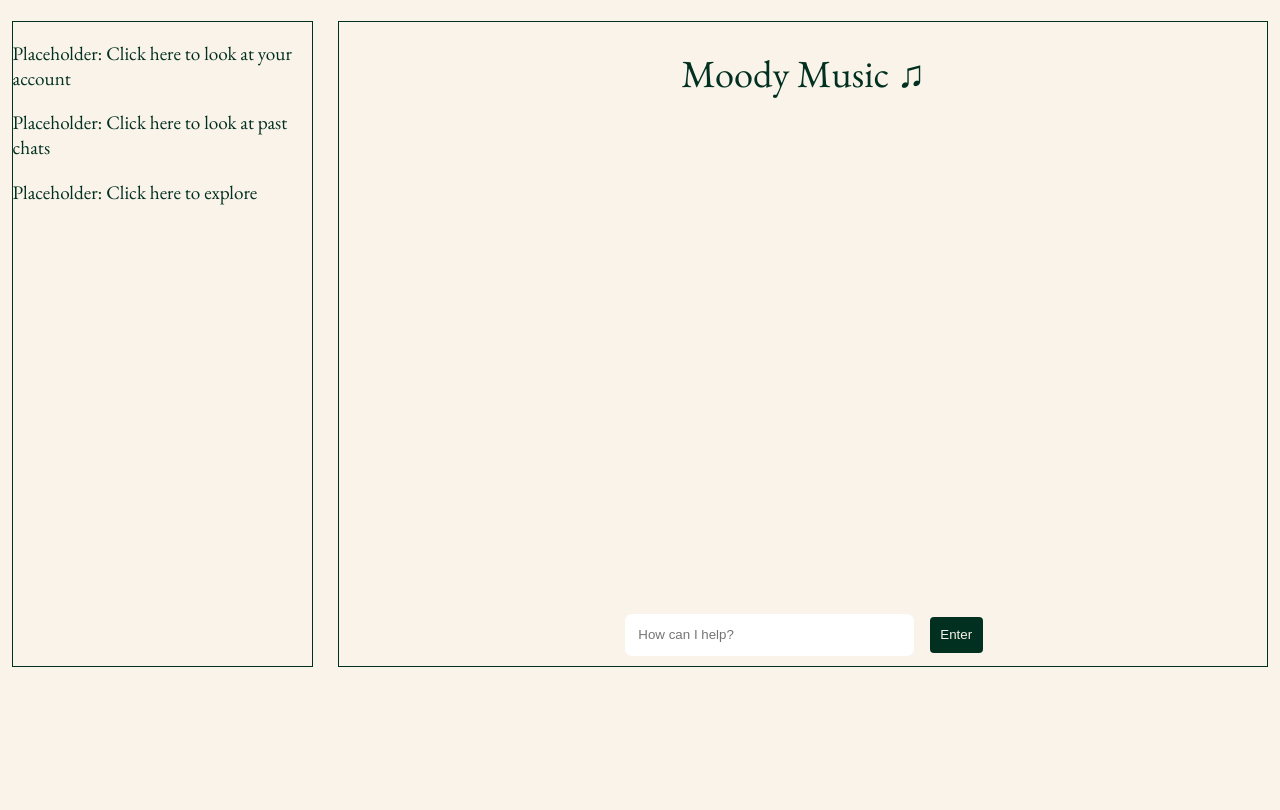
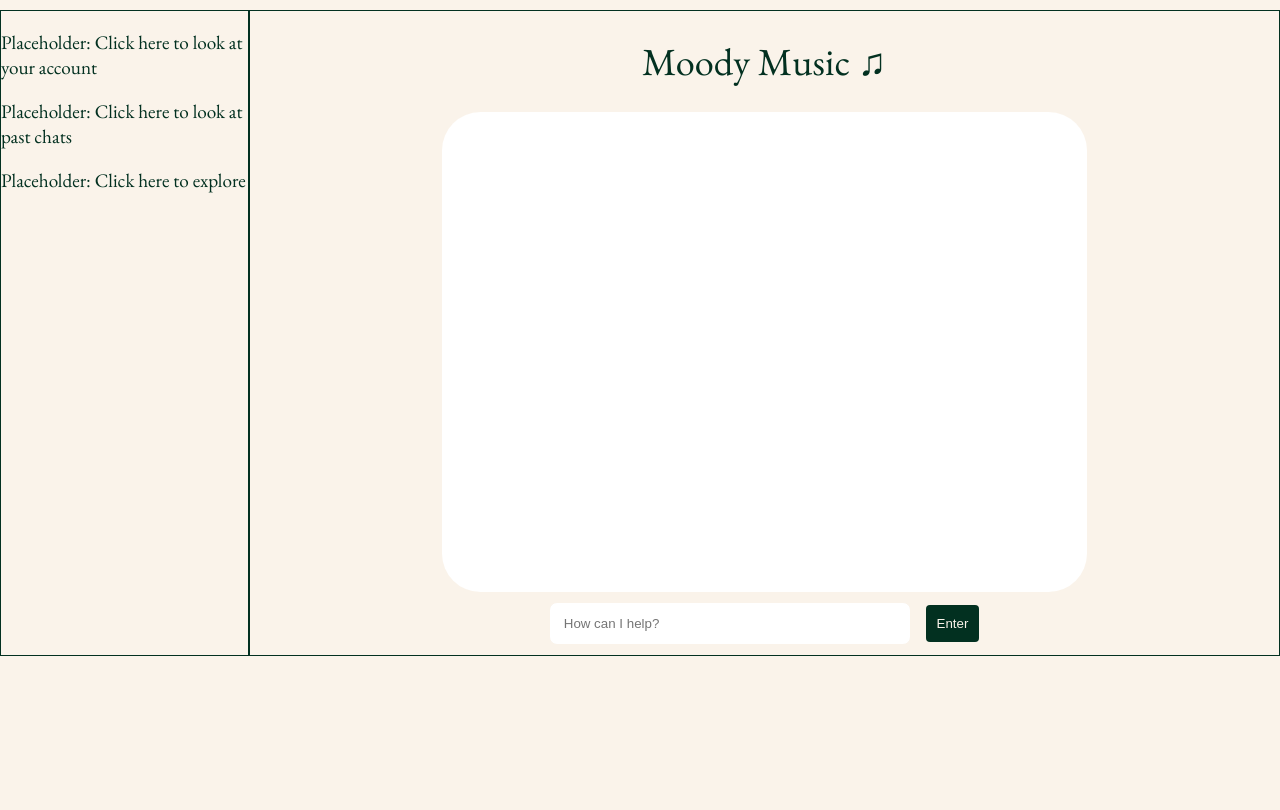
Before and after one commit to wakdj/groupProject, a Flask app: page / in a window 1280 px wide. Before the commit the page ends 667 px from the top, so only its background shows below. Run offline with Flask 3, Linux system fonts and the light colour scheme; parts of the project's set-up code (start-up, migrations or seed data) failed here and were passed over; some web fonts are replaced.

Commit message:
start of responsive design. not yet complete.

```diff
--- a/all/chatbot/static/style.css
+++ b/all/chatbot/static/style.css
@@ -7,6 +7,8 @@ body {
     box-sizing: border-box;
     height: 100%;
     font-size: larger;
+    height: 100vh;
+    max-width: 100%;
 }
 
 h1{
@@ -22,18 +24,19 @@ li{
 
 .container {
     display: flex;
-    justify-content: space-between;
+    justify-content: wrap;
     margin: 0.5em auto;
-    padding: 0.6em;
+    /* padding: 0.6em;
     background-color: #faf3ea;
-    width: auto;
+    */
+     width: auto;
 }
 
 .chat-container {
     align-items: center;
     background-color: #faf3ea;
     border: 0.1em solid #023020;
-    width: 74%;
+    width: 100%;
     box-sizing: border-box;
     padding: 0em 10em 0em 10em;
 
@@ -41,9 +44,10 @@ li{
 
 .explore-container {
     background-color: #faf3ea;
-    width: 24%;
+    max-width: 24%;
     border: 0.1em solid #023020;
     box-sizing: border-box;
+    min-height: fit-content;
 }
 
 .input-container {
@@ -54,8 +58,11 @@ li{
 
 .message-area{
     height: 25em;
+    align-items: center;
     border-radius: 2em;
-    /* background-color: white; */
+    width: 50em;
+    width: 100%;
+    background-color: white;
     overflow-y: scroll;
     scrollbar-width: none
 }
@@ -64,24 +71,24 @@ li{
     align-self: flex-start;
     position: relative;
     top: 1em;
-    width: 66%;
+    width: 49%;
     padding-left: 0.5em;
     display: inline-block;
     /* font-family: "Rouge Script", cursive; */
 }
 
 
-
 #userMessage{
     align-self: flex-end;
     display: inline-block;
     position: relative;
-    width: 25%;
+    text-align: center;
+    width: 49%;
 
 }
 
 #textInput {
-    width: 50%;
+    width: 25em;
     padding: 1em;
     margin-right: 0.8em;
     border: 0.1em solid #faf3ea;
@@ -100,3 +107,37 @@ li{
 #predictButton:hover {
     background-color: #023020;
 }
+
+
+@media only screen and (max-width: 600px) {
+    body{
+        font-size: small;
+    }
+    .message-area{
+        width: 25em;
+        padding: -0.5em;
+        height: 30em;
+    }
+    .chat-container{
+        padding: 0.5em;
+    }
+    .input-container{
+
+    }
+    #textInput{
+        max-width: 12em;
+        padding: 0.5em
+    }
+    #predictButton{
+        padding: 0.5em;
+    }
+    #outputArea{
+        padding-top: 1em;
+        padding: 0.225em;
+        width: 40%;
+    }
+
+    #userMessage{
+        padding-top: -1em ;
+    }
+  }
--- a/all/chatbot/templates/template.html
+++ b/all/chatbot/templates/template.html
@@ -12,6 +12,7 @@
     <link rel="preconnect" href="https://fonts.googleapis.com">
     <link rel="preconnect" href="https://fonts.gstatic.com" crossorigin>
     <link href="https://fonts.googleapis.com/css2?family=Rouge+Script&display=swap" rel="stylesheet">
+    <meta name="viewport" content="width=device-width, initial-scale=1.0">
 </head>
 
 <body>
```
